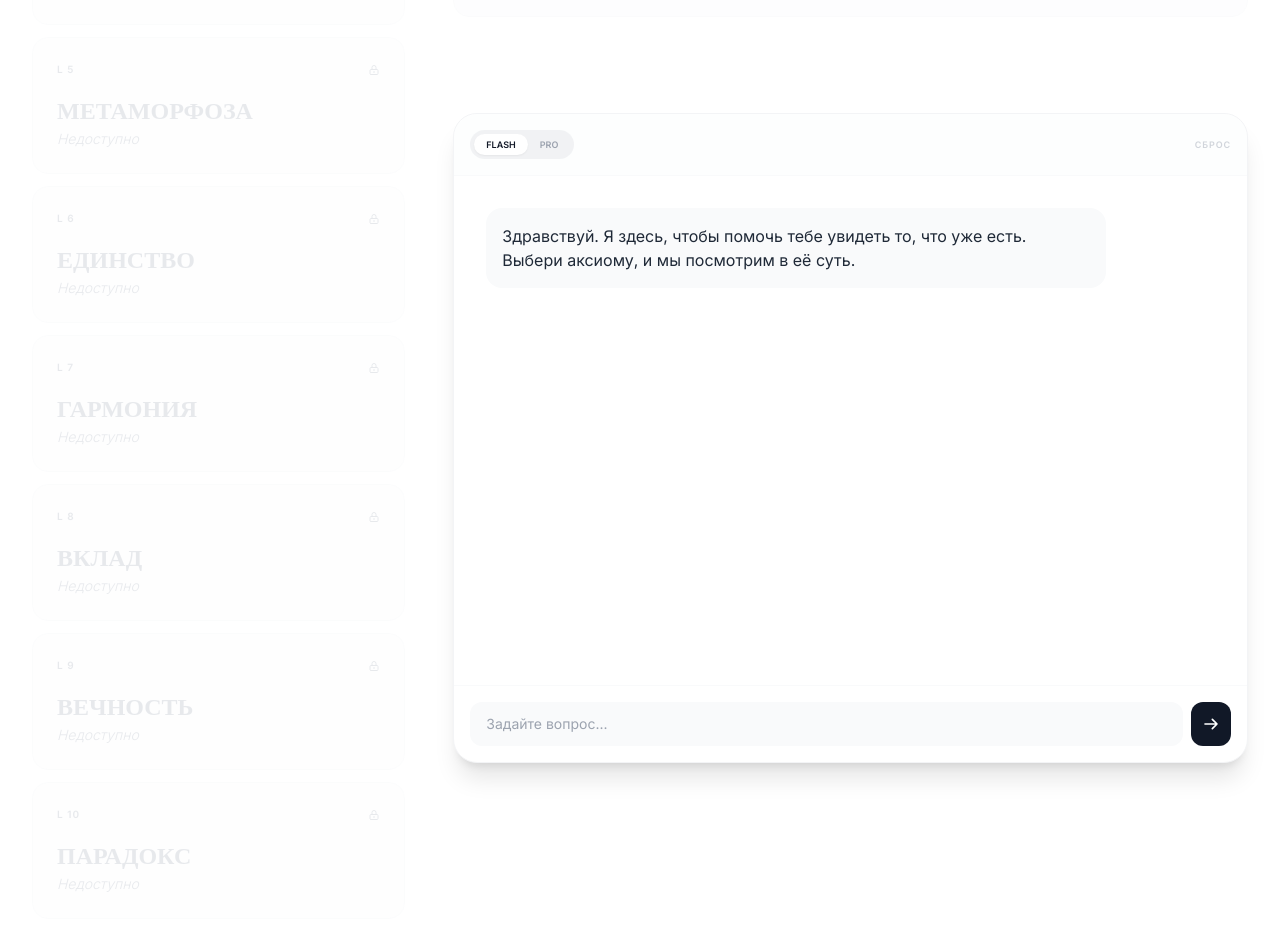
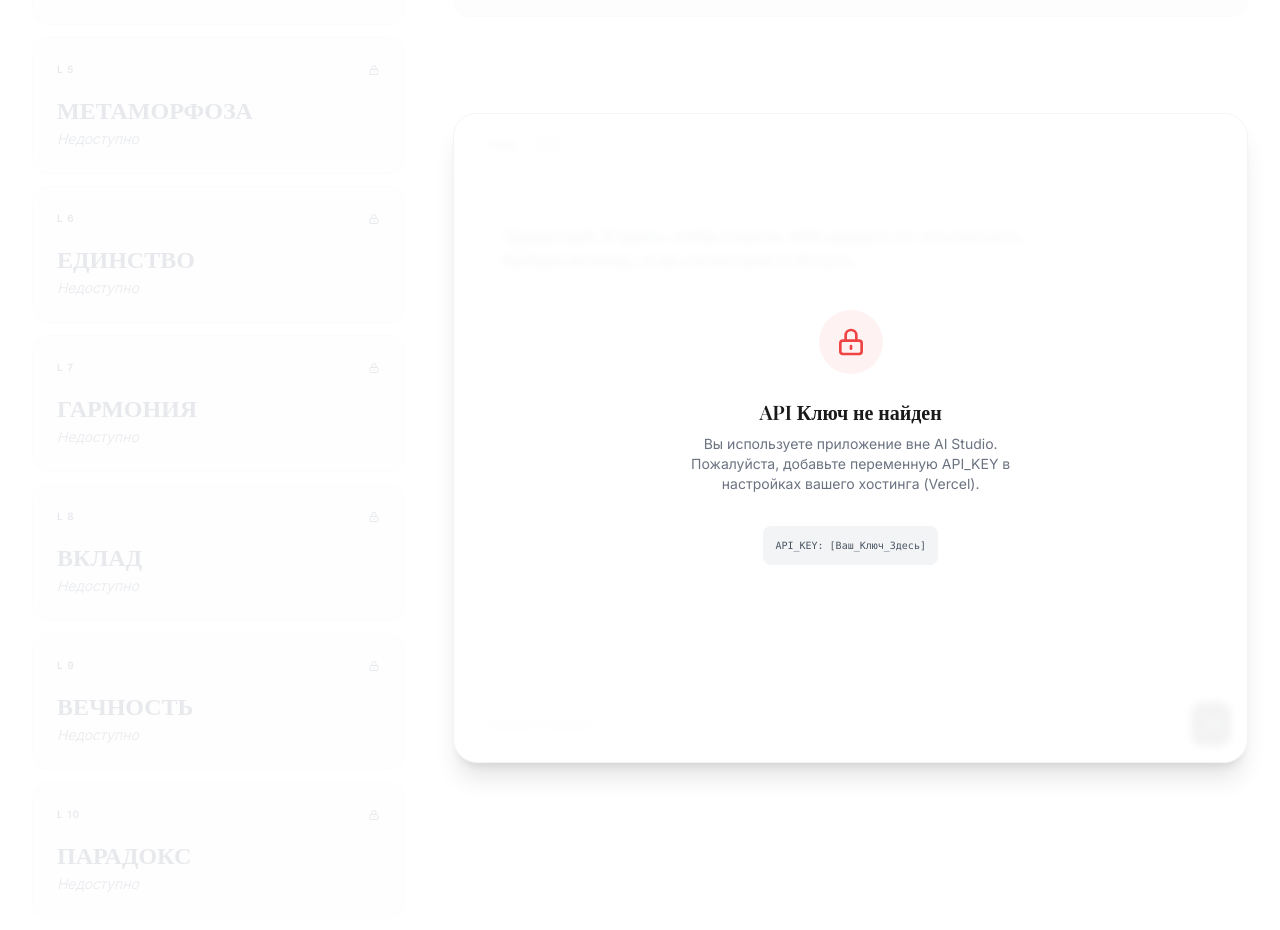
Before and after one commit to lukkaslv/aksiomibitia, a React (Vite) app: page / in a window 1280 px wide. Shown: the part 848-1778 px from the top of the page. Built offline with nearby package versions, Linux system fonts and the light colour scheme; no server answers; a web font is replaced by a local one.

Commit message:
dajdjadjadjadja

```diff
--- a/components/AICoach.tsx
+++ b/components/AICoach.tsx
@@ -15,16 +15,24 @@ const AICoach: React.FC<AICoachProps> = ({ currentAxiom }) => {
   const [isLoading, setIsLoading] = useState(false);
   const [modelType, setModelType] = useState<ModelType>('flash');
   const [hasKey, setHasKey] = useState<boolean | null>(null);
+  const [isAiStudio, setIsAiStudio] = useState(false);
   const scrollRef = useRef<HTMLDivElement>(null);
 
   // Проверка ключа при загрузке
   useEffect(() => {
     const checkKey = async () => {
       // @ts-ignore
-      if (window.aistudio && typeof window.aistudio.hasSelectedApiKey === 'function') {
-        // @ts-ignore
-        const selected = await window.aistudio.hasSelectedApiKey();
+      const aiStudio = window.aistudio;
+      if (aiStudio && typeof aiStudio.hasSelectedApiKey === 'function') {
+        setIsAiStudio(true);
+        const selected = await aiStudio.hasSelectedApiKey();
         setHasKey(selected);
+      } else {
+        setIsAiStudio(false);
+        // Если мы не в AI Studio, проверяем переменную окружения
+        const envKey = process.env.API_KEY;
+        // Проверяем, что ключ похож на настоящий (не пустой и длинный)
+        setHasKey(!!envKey && envKey.length > 10 && envKey !== 'undefined');
       }
     };
     checkKey();
@@ -43,14 +51,18 @@ const AICoach: React.FC<AICoachProps> = ({ currentAxiom }) => {
   }, [currentAxiom?.id]);
 
   const handleOpenKeyDialog = async () => {
+    if (isAiStudio) {
       try {
         // @ts-ignore
         await window.aistudio.openSelectKey();
-      // Предполагаем успех после вызова диалога
         setHasKey(true);
-      setMessages(prev => [...prev, { role: 'model', text: '✅ Ключ подключен! Теперь я могу отвечать на ваши вопросы.' }]);
+        setMessages(prev => [...prev, { role: 'model', text: '✅ Ключ подключен! Теперь я могу отвечать.' }]);
       } catch (e) {
         console.error("Failed to open key dialog", e);
+      }
+    } else {
+      // Если на Vercel — просто уведомляем
+      alert("На Vercel ключ нужно добавить в настройках проекта (Environment Variables) с именем API_KEY.");
     }
   };
 
@@ -58,8 +70,8 @@ const AICoach: React.FC<AICoachProps> = ({ currentAxiom }) => {
     const trimmedText = text.trim();
     if (!trimmedText || isLoading) return;
 
-    // Если ключ не выбран, принудительно открываем диалог
-    if (!hasKey) {
+    // Если ключа нет и мы в AI Studio — открываем диалог
+    if (!hasKey && isAiStudio) {
       handleOpenKeyDialog();
       return;
     }
@@ -85,11 +97,13 @@ const AICoach: React.FC<AICoachProps> = ({ currentAxiom }) => {
           ...prev,
           {
             role: 'model',
-            text: '🔑 Ошибка доступа. Пожалуйста, убедитесь, что вы выбрали правильный API ключ в окне настроек.'
+            text: isAiStudio
+              ? '🔑 Ошибка доступа. Пожалуйста, выберите правильный API ключ.'
+              : '🔑 Ошибка API ключа. Убедитесь, что переменная API_KEY добавлена в настройках Vercel.'
           }
         ]);
       } else {
-        setMessages(prev => [...prev, { role: 'model', text: '❌ Произошла техническая ошибка. Попробуйте сменить модель (Flash/Pro) или перезагрузить страницу.' }]);
+        setMessages(prev => [...prev, { role: 'model', text: '❌ Техническая ошибка. Попробуйте сменить режим (Flash/Pro) или проверить ключ.' }]);
       }
     } finally {
       setIsLoading(false);
@@ -104,23 +118,30 @@ const AICoach: React.FC<AICoachProps> = ({ currentAxiom }) => {
 
   return (
     <div className="flex flex-col h-[500px] sm:h-[650px] border border-gray-100 rounded-[24px] bg-white overflow-hidden shadow-xl relative">
-      {/* Overlay if no key */}
-      {hasKey === false && (
-        <div className="absolute inset-0 z-20 bg-white/90 backdrop-blur-sm flex flex-col items-center justify-center p-8 text-center">
-          <div className="w-16 h-16 bg-blue-50 text-blue-600 rounded-full flex items-center justify-center mb-6">
-            <svg className="w-8 h-8" fill="none" viewBox="0 0 24 24" stroke="currentColor"><path strokeLinecap="round" strokeLinejoin="round" strokeWidth={2} d="M15 7a2 2 0 012 2m4 0a6 6 0 01-7.743 5.743L11 17H9v2H7v2H4a1 1 0 01-1-1v-2.586a1 1 0 01.293-.707l5.964-5.964A6 6 0 1121 9z" /></svg>
+      {/* Overlay if no key detected */}
+      {(hasKey === false) && (
+        <div className="absolute inset-0 z-20 bg-white/95 backdrop-blur-sm flex flex-col items-center justify-center p-8 text-center">
+          <div className="w-16 h-16 bg-red-50 text-red-500 rounded-full flex items-center justify-center mb-6">
+            <svg className="w-8 h-8" fill="none" viewBox="0 0 24 24" stroke="currentColor"><path strokeLinecap="round" strokeLinejoin="round" strokeWidth={2} d="M12 15v2m-6 4h12a2 2 0 002-2v-6a2 2 0 00-2-2H6a2 2 0 00-2 2v6a2 2 0 002 2zm10-10V7a4 4 0 00-8 0v4h8z" /></svg>
           </div>
-          <h3 className="serif text-xl font-semibold mb-2">Требуется API Ключ</h3>
+          <h3 className="serif text-xl font-semibold mb-2">API Ключ не найден</h3>
           <p className="text-sm text-gray-500 mb-8 max-w-xs">
-            Чтобы ИИ-наставник заработал, нужно подключить ваш персональный ключ Google Gemini.
+            {isAiStudio
+              ? "Пожалуйста, подключите ваш API ключ из Google AI Studio, чтобы начать общение."
+              : "Вы используете приложение вне AI Studio. Пожалуйста, добавьте переменную API_KEY в настройках вашего хостинга (Vercel)."}
           </p>
+          {isAiStudio ? (
             <button
               onClick={handleOpenKeyDialog}
               className="px-8 py-3 bg-blue-600 text-white rounded-xl font-bold uppercase tracking-widest text-[10px] hover:bg-blue-700 transition-all shadow-lg shadow-blue-200"
             >
               Подключить ключ
             </button>
-          <a href="https://ai.google.dev/gemini-api/docs/billing" target="_blank" className="mt-4 text-[10px] text-gray-400 hover:underline">Документация по API (биллинг)</a>
+          ) : (
+            <div className="text-[10px] font-mono bg-gray-100 p-3 rounded-lg text-gray-600 break-all select-all">
+              API_KEY: [Ваш_Ключ_Здесь]
+            </div>
+          )}
         </div>
       )}
 
```
Lines whose indentation alone changed are shown as unchanged.
